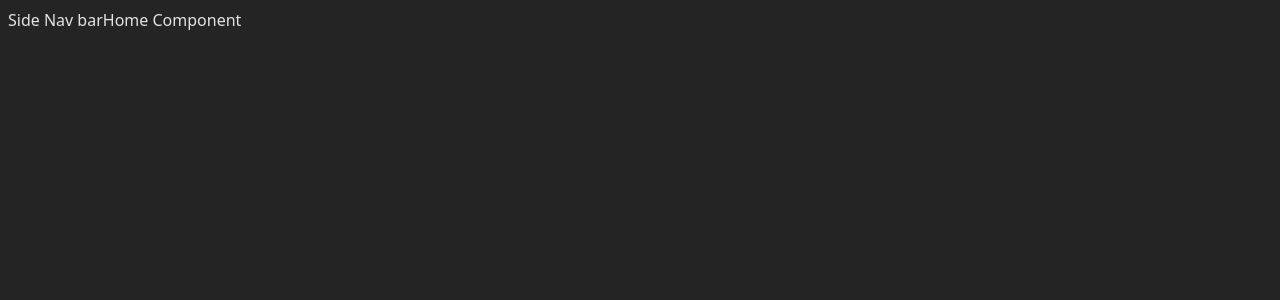
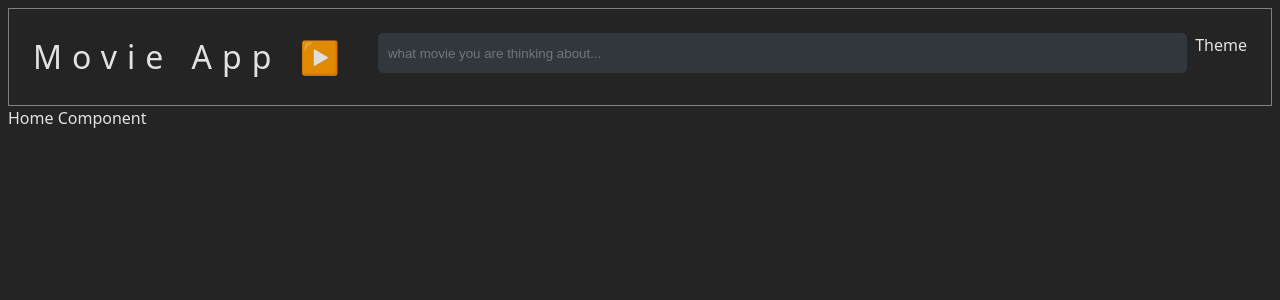
Before and after one commit to ShubhamKumaR-96/REACT-DEV, a React (Vite) app in the folder 05.MovieSearchingApp/: page / in a window 1280 px wide. Shown: the top 300 px of the page. Built offline with nearby package versions, Linux system fonts and the light colour scheme.

Commit message:
added navbar

```diff
--- a/05.MovieSearchingApp/src/App.css
+++ b/05.MovieSearchingApp/src/App.css
@@ -0,0 +1,7 @@
+:root{
+    --prime-blue:#00a0d6;
+    --dull-blue:#364f65;
+    --dark-blue:#191e26;
+    --light-prime-gray:#32373e;
+
+}
--- a/05.MovieSearchingApp/src/App.jsx
+++ b/05.MovieSearchingApp/src/App.jsx
@@ -1,12 +1,13 @@
 import React from 'react'
 import './App.css'
 import MainRoutes from './routes/MainRoutes'
+import Navbar from './components/Navbar'
 
 const App = () => {
   console.log(import.meta.env.VITE_API_KEY)
   return (
     <>
-      Side Nav bar
+      <Navbar />
       <MainRoutes />
     </>
   )
--- /dev/null
+++ b/05.MovieSearchingApp/src/components/Navbar.css
@@ -0,0 +1,23 @@
+
+.navbar-wrapper{
+    display: flex;
+    justify-content: space-between;
+    border: 1px solid gray;
+    padding: 1.5rem;
+}
+.navbar-wrapper div:nth-child(1) {
+    font-size: xx-large;
+    letter-spacing: 10px;
+}
+
+.navbar-wrapper div:nth-child(2) {
+    flex-basis: 65%;
+}
+.navbar-wrapper div:nth-child(2) input{
+    width: 100%;
+    height: 20px;
+    padding: 10px;
+    background-color: var(--light-prime-gray);
+    border: none;
+    border-radius: 5px;
+}
--- /dev/null
+++ b/05.MovieSearchingApp/src/components/Navbar.jsx
@@ -0,0 +1,16 @@
+import React from "react";
+import './Navbar.css'
+
+const Navbar = () => {
+  return (
+    <div className="navbar-wrapper">
+      <div>Movie App ▶️ </div>
+      <div className="search-bar">
+        <input type="text" placeholder="what movie you are thinking about..." />
+      </div>
+      <div>Theme</div>
+    </div>
+  );
+};
+
+export default Navbar;
```
